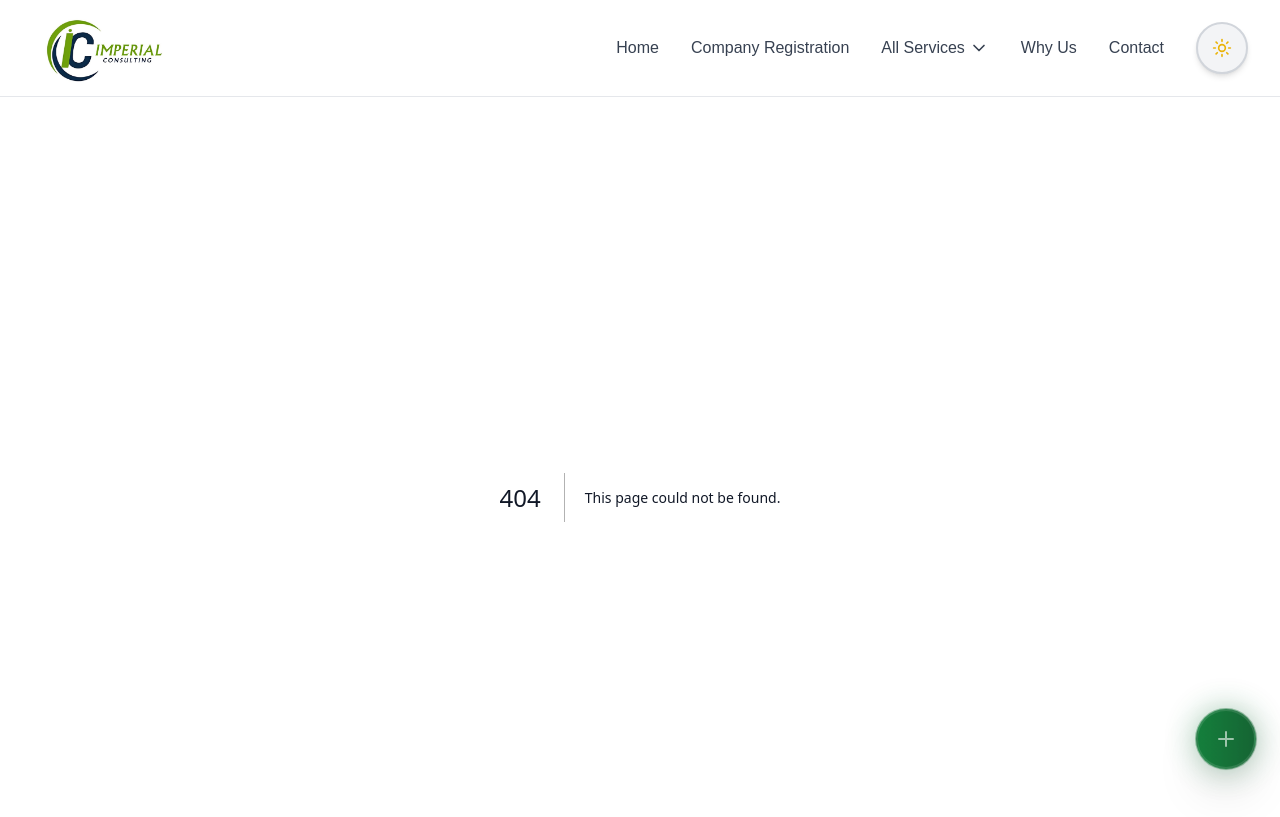
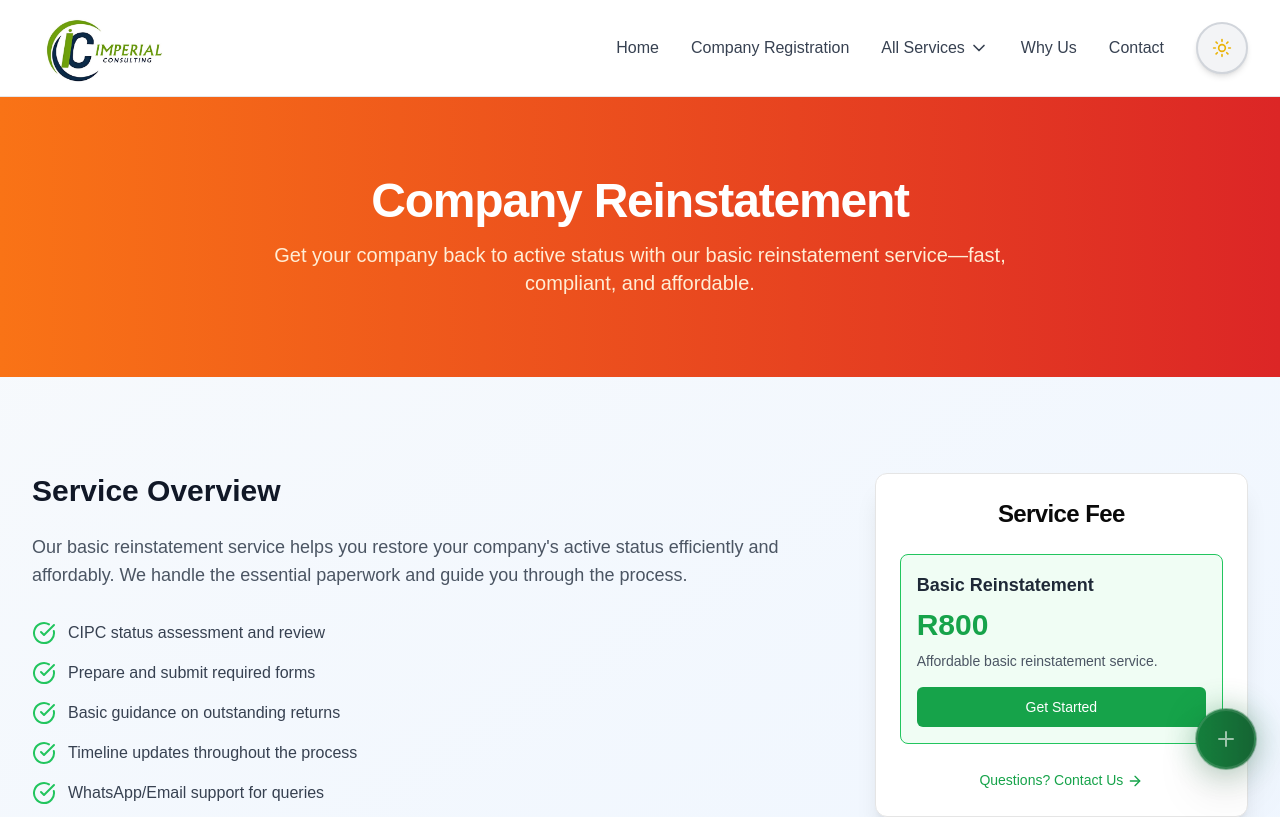
Before and after one commit to banele303/imperium-consulting, a Next.js app: page /services/company-reinstatement-basic in a window 1280 px wide. Before the commit this address had no page. Shown: the top 817 px of the page. Built offline with nearby package versions, Linux system fonts and the light colour scheme.

Commit message:
Add Company Reinstatement basic service and update pricing
Co-authored-by: banele303 <89157308+banele303@users.noreply.github.com>

```diff
--- a/app/page.tsx
+++ b/app/page.tsx
@@ -1,7 +1,7 @@
 "use client"
 
 import { motion } from "framer-motion"
-import { ArrowRight, CheckCircle, Phone, Mail, MapPin, Users, Award, Clock, Briefcase, FileText, ShieldCheck, Star, Target, Eye } from "lucide-react"
+import { ArrowRight, CheckCircle, Phone, Mail, MapPin, Users, Award, Clock, Briefcase, FileText, ShieldCheck, Star, Target, Eye, RefreshCw } from "lucide-react"
 import { Button } from "@/components/ui/button"
 import { Card, CardContent, CardHeader, CardTitle } from "@/components/ui/card"
 import Link from "next/link"
@@ -267,6 +267,29 @@ export default function HomePage() {
                           href="https://wa.me/27634345345?text=I'm%20interested%20in%20your%20company%20registration%20package"
                           target="_blank"
                           rel="noopener noreferrer"
+                          className="text-white/60 group-hover:text-white group-hover:translate-x-1 transition-all duration-300 flex items-center"
+                        >
+                          <span className="mr-2">Choose Package</span>
+                          <ArrowRight className="h-4 w-4" />
+                        </a>
+                      </div>
+                    </motion.div>
+                    <motion.div
+                      initial={{ opacity: 0, x: 20 }}
+                      animate={{ opacity: 1, x: 0 }}
+                      transition={{ delay: 1.2, duration: 0.4 }}
+                      className="group flex items-center justify-between p-4 bg-white/5 hover:bg-white/10 rounded-xl border border-white/10 hover:border-white/20 transition-all duration-300 cursor-pointer"
+                    >
+                      <div className="flex items-center">
+                        <div className="w-10 h-10 bg-gradient-to-r from-emerald-400 to-cyan-400 rounded-lg flex items-center justify-center mr-4 group-hover:scale-110 transition-transform duration-300">
+                          <RefreshCw className="h-5 w-5 text-white" />
+                        </div>
+                        <span className="text-white font-medium group-hover:text-cyan-300 transition-colors duration-300">Company Reinstatement</span>
+                      </div>
+                      <div className="flex items-center">
+                        <span className="text-emerald-400 font-bold text-lg mr-2">R800</span>
+                        <a
+                          href="/services/company-reinstatement-basic"
                           className="text-white/60 group-hover:text-white group-hover:translate-x-1 transition-all duration-300 flex items-center"
                         >
                           <span className="mr-2">Choose Package</span>
--- /dev/null
+++ b/app/services/company-reinstatement-basic/page.tsx
@@ -0,0 +1,106 @@
+"use client"
+
+import { motion } from "framer-motion"
+import { CheckCircle, ArrowRight, RefreshCw } from "lucide-react"
+import { Button } from "@/components/ui/button"
+import { Card, CardContent, CardHeader, CardTitle } from "@/components/ui/card"
+import Link from "next/link"
+
+const fadeInUp = {
+  initial: { opacity: 0, y: 60 },
+  animate: { opacity: 1, y: 0 },
+  transition: { duration: 0.6, ease: "easeOut" },
+}
+
+export default function CompanyReinstatementBasicPage() {
+  const features = [
+    "CIPC status assessment and review",
+    "Prepare and submit required forms",
+    "Basic guidance on outstanding returns",
+    "Timeline updates throughout the process",
+    "WhatsApp/Email support for queries",
+  ]
+
+  return (
+    <div className="bg-gradient-to-br from-slate-50 to-blue-50">
+      {/* Hero Section */}
+      <motion.section
+        initial={{ opacity: 0 }}
+        animate={{ opacity: 1 }}
+        transition={{ duration: 0.8 }}
+        className="py-20 bg-gradient-to-r from-orange-500 to-red-600 text-white"
+      >
+        <div className="max-w-7xl mx-auto px-4 sm:px-6 lg:px-8 text-center">
+          <motion.h1 variants={fadeInUp} className="text-4xl md:text-5xl font-bold tracking-tight">
+            Company Reinstatement
+          </motion.h1>
+          <motion.p
+            variants={fadeInUp}
+            transition={{ delay: 0.2 }}
+            className="mt-4 text-lg md:text-xl text-orange-100 max-w-3xl mx-auto"
+          >
+            Get your company back to active status with our basic reinstatement service—fast, compliant, and affordable.
+          </motion.p>
+        </div>
+      </motion.section>
+
+      {/* Main Content */}
+      <div className="py-16 md:py-24">
+        <div className="max-w-7xl mx-auto px-4 sm:px-6 lg:px-8 grid md:grid-cols-3 gap-12">
+          {/* Left Column - Features */}
+          <motion.div variants={fadeInUp} className="md:col-span-2">
+            <h2 className="text-3xl font-bold text-gray-900 mb-6">Service Overview</h2>
+            <p className="text-lg text-gray-600 mb-8">
+              Our basic reinstatement service helps you restore your company&apos;s active status efficiently and affordably. We handle the essential paperwork and guide you through the process.
+            </p>
+            <ul className="space-y-4">
+              {features.map((feature, index) => (
+                <motion.li
+                  key={index}
+                  initial={{ opacity: 0, x: -20 }}
+                  whileInView={{ opacity: 1, x: 0 }}
+                  viewport={{ once: true }}
+                  transition={{ duration: 0.5, delay: index * 0.1 }}
+                  className="flex items-center gap-3"
+                >
+                  <CheckCircle className="h-6 w-6 text-green-500 flex-shrink-0" />
+                  <span className="text-gray-700">{feature}</span>
+                </motion.li>
+              ))}
+            </ul>
+          </motion.div>
+
+          {/* Right Column - Pricing */}
+          <motion.div variants={fadeInUp} transition={{ delay: 0.4 }}>
+            <Card className="bg-white rounded-xl shadow-xl sticky top-24">
+              <CardHeader>
+                <CardTitle className="text-2xl text-center">Service Fee</CardTitle>
+              </CardHeader>
+              <CardContent className="space-y-6">
+                  <div className='p-4 rounded-lg border border-green-500 bg-green-50'>
+                    <h4 className="font-bold text-lg text-gray-800">Basic Reinstatement</h4>
+                    <p className="text-3xl font-bold text-green-600 my-2">R800</p>
+                    <p className="text-sm text-gray-600">Affordable basic reinstatement service.</p>
+                    <Button asChild className="w-full mt-4 bg-green-600 hover:bg-green-700 text-white">
+                      <a
+                        href="https://wa.me/27634345345?text=I'm%20interested%20in%20the%20Company%20Reinstatement%20service"
+                        target="_blank"
+                        rel="noopener noreferrer"
+                      >
+                        Get Started
+                      </a>
+                    </Button>
+                  </div>
+                <div className="text-center">
+                  <Link href="/contact" className="text-sm text-green-600 hover:underline">
+                    Questions? Contact Us <ArrowRight className="inline h-4 w-4" />
+                  </Link>
+                </div>
+              </CardContent>
+            </Card>
+          </motion.div>
+        </div>
+      </div>
+    </div>
+  );
+}
--- a/app/services/page.tsx
+++ b/app/services/page.tsx
@@ -29,7 +29,8 @@ const allServices = [
   { icon: Award, title: "COIDA Letter of Good Standing", price: "R3500", description: "Compensation for Occupational Injuries and Diseases Act compliance.", category: "Compliance", href: "/services/coida" },
   { icon: ShieldCheck, title: "Tax Clearance Certificate", price: "R450", description: "SARS tax clearance certificate application.", category: "Tax Services", href: "/services/tax-clearance" },
   { icon: CreditCard, title: "CSD Registration", price: "R400", description: "Central Supplier Database registration for government tenders.", category: "Registration", href: "/services/csd-registration" },
-  { icon: RefreshCw, title: "Company Re-instatement", price: "R800", description: "Restore deregistered company status.", category: "Corporate", href: "/services/company-reinstatement" },
+  { icon: RefreshCw, title: "Company Re-instatement", price: "R2300", description: "Restore deregistered company status with full support.", category: "Corporate", href: "/services/company-reinstatement" },
+  { icon: RefreshCw, title: "Company Reinstatement", price: "R800", description: "Restore deregistered company status (basic service).", category: "Corporate", href: "/services/company-reinstatement-basic" },
   { icon: Building, title: "NPC Registration", price: "R650", description: "Non-Profit Company registration.", category: "Registration", href: "/services/npc-registration" },
   { icon: FileText, title: "Share Certificate", price: "R350", description: "Official share certificate issuance.", category: "Corporate", href: "/services/share-certificate" },
   { icon: Search, title: "Company Name Change", price: "R600", description: "Change registered company name.", category: "Corporate", href: "/services/company-name-change" },
```
